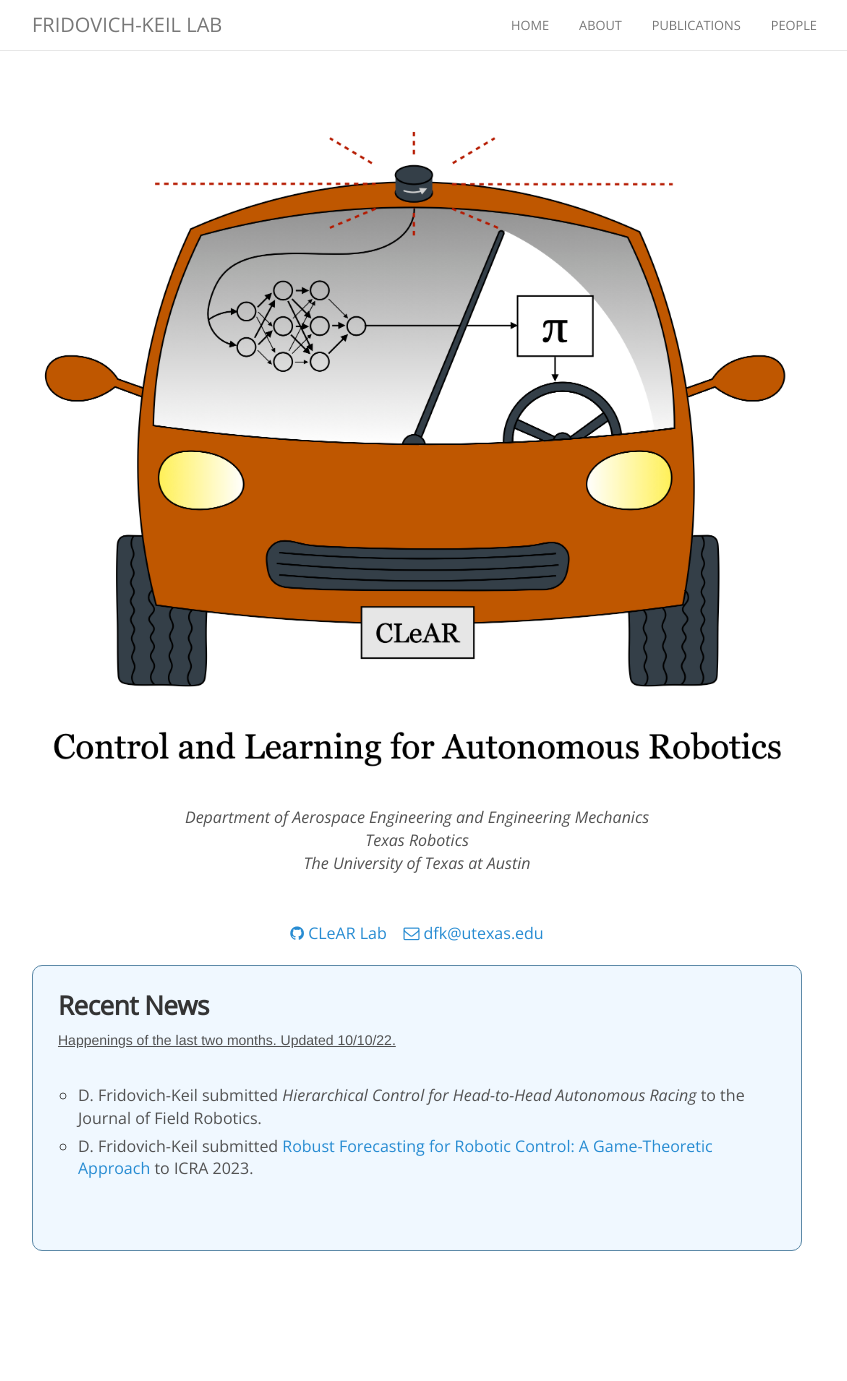
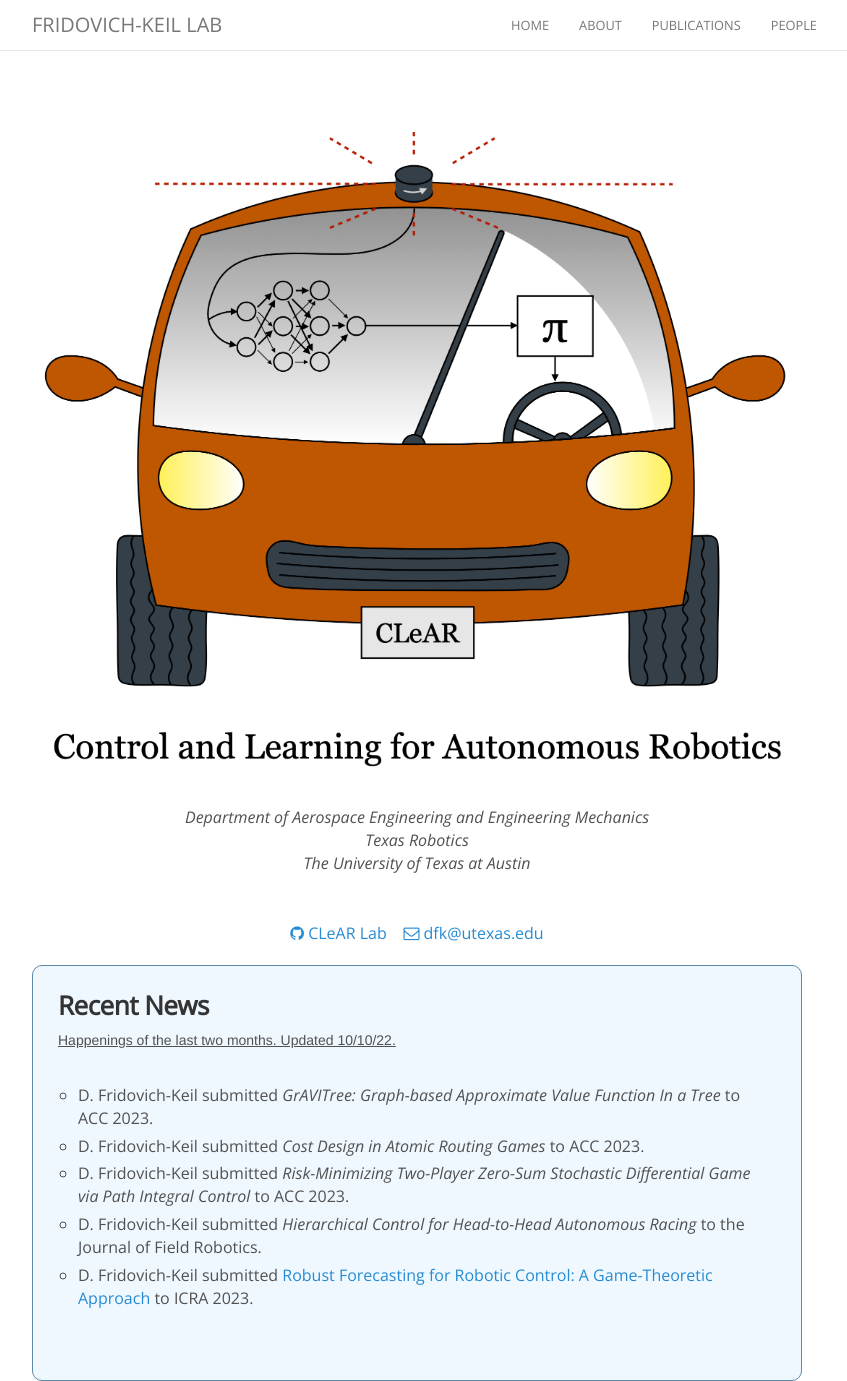
Before and after one commit to KordingLab/KordingLab.github.io, a Jekyll site: the page built from index.html, in a window 1280 px wide and 1381 px high. Shown: the whole window, without its empty margins (223-1070 px from the left). Built offline with Jekyll 4.4.1, drawn with Linux system fonts in a browser that asks for light colours; nearby versions of some CDN libraries; comment, search, counter and statistics services are not loaded.

Commit message:
dfk papers

```diff
--- a/_data/news.yml
+++ b/_data/news.yml
@@ -1,16 +1,20 @@
-- date: 2022-03-10
+- date: 2022-10-03
+  details: >-
+    D. Fridovich-Keil submitted <i>GrAVITree: Graph-based Approximate Value Function In a Tree</i> to ACC 2023.
+
+- date: 2022-10-03
   details: >-
     D. Fridovich-Keil submitted <i>Cost Design in Atomic Routing Games</i> to ACC 2023.
 
-- date: 2022-03-10
+- date: 2022-10-03
   details: >-
     D. Fridovich-Keil submitted <i>Risk-Minimizing Two-Player Zero-Sum Stochastic Differential Game via Path Integral Control</i> to ACC 2023.
 
-- date: 2022-29-09
+- date: 2022-09-29
   details: >-
     D. Fridovich-Keil submitted <i>Hierarchical Control for Head-to-Head Autonomous Racing</i> to the Journal of Field Robotics.
 
-- date: 2022-15-09
+- date: 2022-09-15
   details: >-
     D. Fridovich-Keil submitted <a href="https://arxiv.org/abs/2209.10802">Robust Forecasting for Robotic Control: A Game-Theoretic Approach</a> to ICRA 2023.
 
--- a/publications.md
+++ b/publications.md
@@ -8,6 +8,8 @@ For metrics and citations, please refer to David's [Google Scholar profile](http
 <hr>
 
 ### 2023
+
+P. Washington, D. Fridovich-Keil, and M. Schwager, _GrAVITree: Graph-based Approximate Value Function In a Tree_, in American Control Conference (under review), 2023
 
 Y. Yu, S. Chen, D. Fridovich-Keil, and U. Topcu, _Cost Design in Atomic Routing Games_, in American Control Conference (under review), 2023
 
```
Also changed, not shown: 1 other file.
